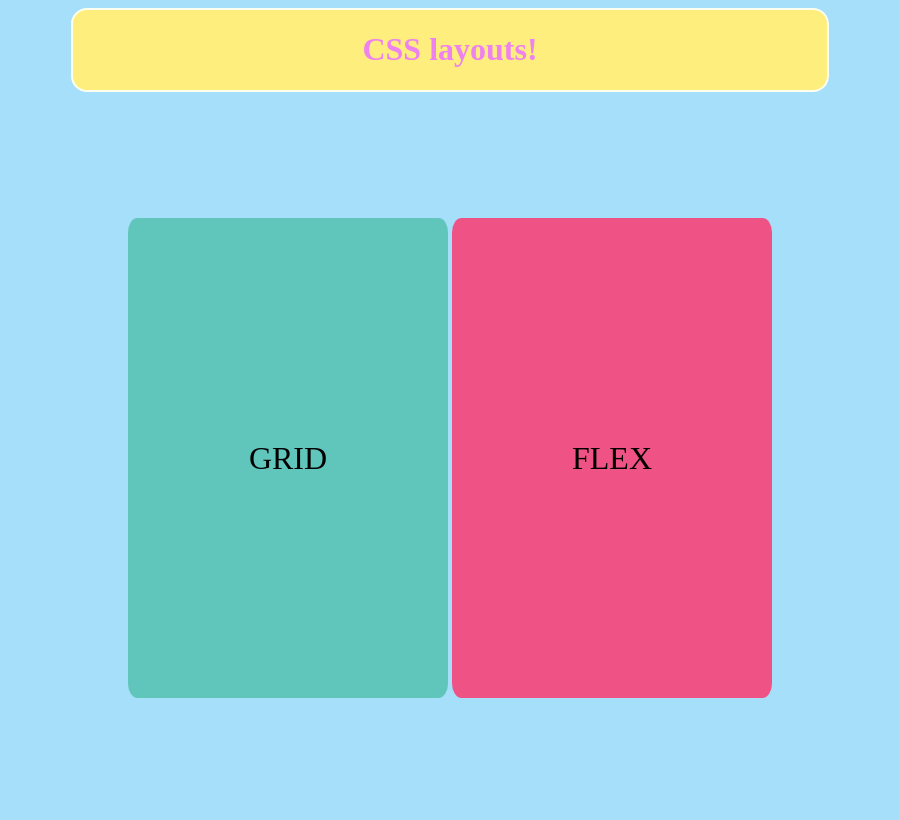
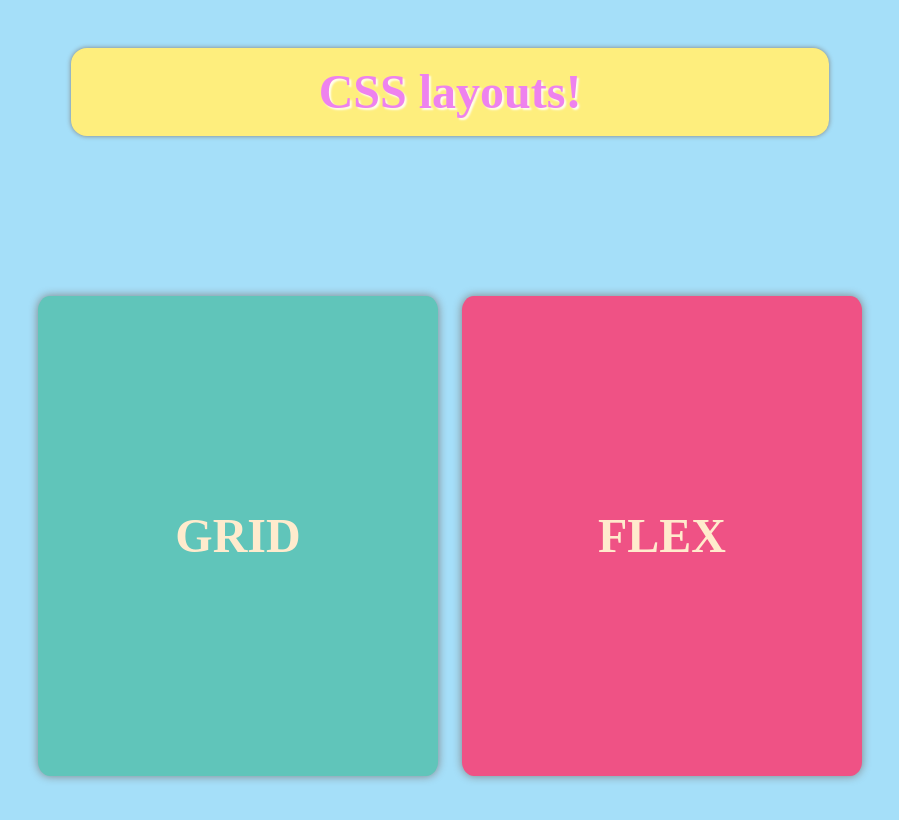
Before and after one commit to minsung521/CSSlayout, a plain HTML site: page index.html in a window 1280 px wide. Shown: the whole page, without its empty margins (190-1089 px from the left). Drawn offline with Linux system fonts and the light colour scheme.

Commit message:
home css finished

```diff
--- a/index.html
+++ b/index.html
@@ -8,7 +8,7 @@
 	</head>
 	<body>
 		<div class="title">
-			<h1><a href="index.html">CSS layouts!</a></h1>
+			<a href="index.html" class="titleanchor">CSS layouts!</a>
 		</div>
 		<div class="btns">
 			<div id="goto-grid" class="btnframe">
--- a/style.css
+++ b/style.css
@@ -3,26 +3,40 @@ body {
 }
 .title {
 	text-align: center;
-	border: 2px solid ivory;
-	margin: auto 20%;
+	border: 2px solid #feee7d;
+	margin: 3rem 20% 0 20%;
 	border-radius: 1em;
 	background: #feee7d;
+	box-shadow: 0px 0px 5px gray;
 }
-.title a {
+.title .titleanchor {
+	display: block;
+	margin: 0.3em 0;
 	text-decoration: none;
 	color: violet;
+	text-shadow: 2px 2px 2px ivory;
+	font-size: 3em;
+	font-weight: bold;
 }
 .btns {
-	margin: 10% auto;
+	margin: 10rem auto;
 	text-align: center;
 }
 .btns .btnframe {
 	display: inline-flex;
 	/* border: 3px solid ivory; */
+	margin: auto 10px;
 	border: none;
 	border-radius: 3%;
-	width: 20rem;
+	width: 25rem;
 	height: 30rem;
+	box-shadow: 0px 0px 10px gray;
+}
+.btns .txtinbtn {
+	margin: auto auto;
+	color: blanchedalmond;
+	font-size: 3em;
+	font-weight: bolder;
 }
 #goto-grid {
 	background: #60c5ba;
@@ -30,7 +44,3 @@ body {
 #goto-flex {
 	background: #ef5285;
 }
-.btns .txtinbtn {
-	margin: auto auto;
-	font-size: 2em;
-}
```
